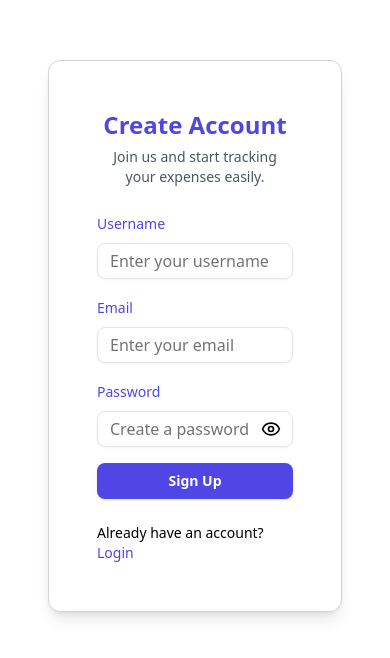
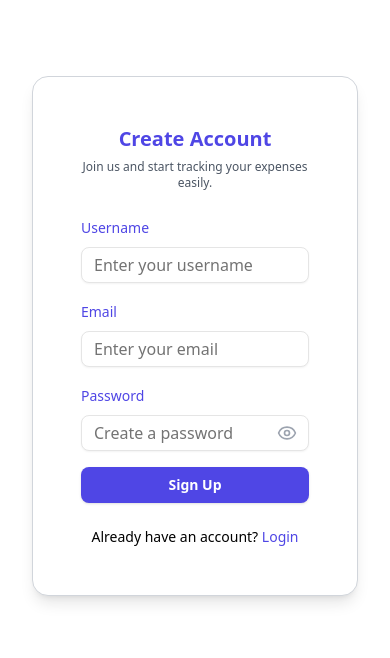
Before and after one commit to Muhammed-Sahad-P/Expense-tracker, a Next.js app in the folder frontend/expense-tracker/: page /register in a window 390 px wide. Shown: the part 110-768 px from the top of the page. Built offline with nearby package versions, Linux system fonts and the light colour scheme; no server answers.

Commit message:
update signup page for responsive

```diff
--- a/frontend/expense-tracker/src/components/Auth/Signup.tsx
+++ b/frontend/expense-tracker/src/components/Auth/Signup.tsx
@@ -39,16 +39,16 @@ export default function Signup() {
     };
 
     return (
-        <div className="flex min-h-screen items-center justify-center bg-white p-6 sm:p-8">
-            <Card className="w-full max-w-md bg-white shadow-lg rounded-xl p-6 sm:p-8 border border-gray-300">
+        <div className="flex min-h-screen items-center justify-center bg-white p-2 sm:p-4 md:p-6">
+            <Card className="w-full max-w-sm sm:max-w-md md:max-w-lg lg:max-w-xl bg-white shadow-lg rounded-2xl p-6 sm:p-8 border border-gray-300">
                 <CardHeader className="text-center">
-                    <h2 className="text-2xl sm:text-3xl font-bold text-indigo-600">Create Account</h2>
-                    <p className="text-sm text-gray-600 mt-2">Join us and start tracking your expenses easily.</p>
+                    <h2 className="text-xl sm:text-2xl md:text-3xl font-bold text-indigo-600">Create Account</h2>
+                    <p className="text-xs sm:text-sm md:text-base text-gray-600 mt-2">Join us and start tracking your expenses easily.</p>
                 </CardHeader>
                 <CardContent>
                     <form onSubmit={handleSubmit} className="space-y-4 sm:space-y-5">
                         <div className="space-y-2">
-                            <Label htmlFor="username" className="text-indigo-600 text-sm sm:text-base">Username</Label>
+                            <Label htmlFor="username" className="text-indigo-600 text-sm md:text-base">Username</Label>
                             <Input
                                 id="username"
                                 type="text"
@@ -61,7 +61,7 @@ export default function Signup() {
                         </div>
 
                         <div className="space-y-2">
-                            <Label htmlFor="email" className="text-indigo-600 text-sm sm:text-base">Email</Label>
+                            <Label htmlFor="email" className="text-indigo-600 text-sm md:text-base">Email</Label>
                             <Input
                                 id="email"
                                 type="email"
@@ -74,7 +74,7 @@ export default function Signup() {
                         </div>
 
                         <div className="space-y-2">
-                            <Label htmlFor="password" className="text-indigo-600 text-sm sm:text-base">Password</Label>
+                            <Label htmlFor="password" className="text-indigo-600 text-sm md:text-base">Password</Label>
                             <div className="relative">
                                 <Input
                                     id="password"
@@ -88,7 +88,7 @@ export default function Signup() {
                                 <button
                                     type="button"
                                     onClick={() => setShowPassword(!showPassword)}
-                                    className="absolute right-3 top-1/2 -translate-y-1/2 text-black hover:text-indigo-600 transition"
+                                    className="absolute right-3 top-1/2 -translate-y-1/2 text-gray-400 hover:text-indigo-600 transition"
                                     tabIndex={-1}
                                 >
                                     {showPassword ? <EyeOff size={20} /> : <Eye size={20} />}
```
